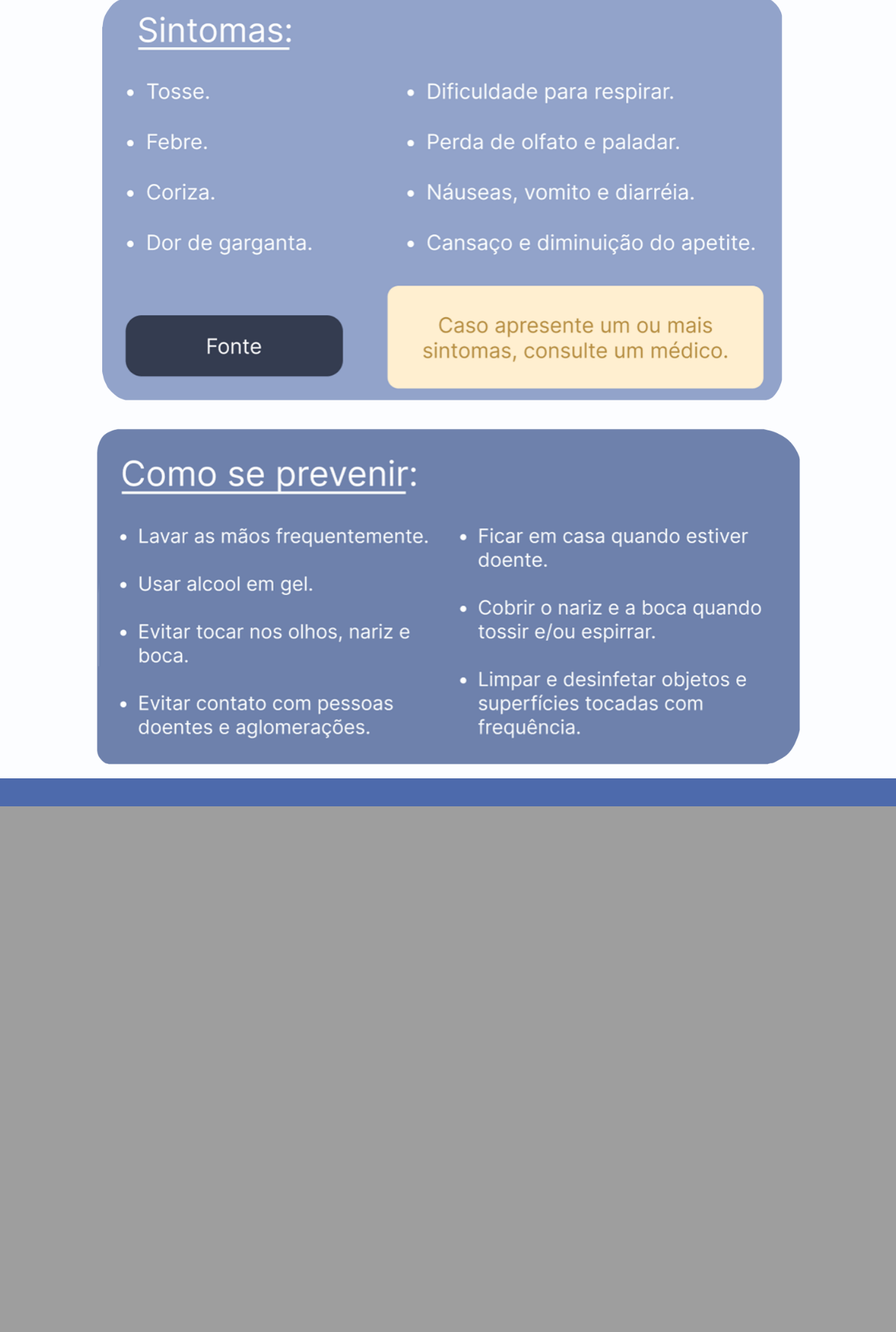
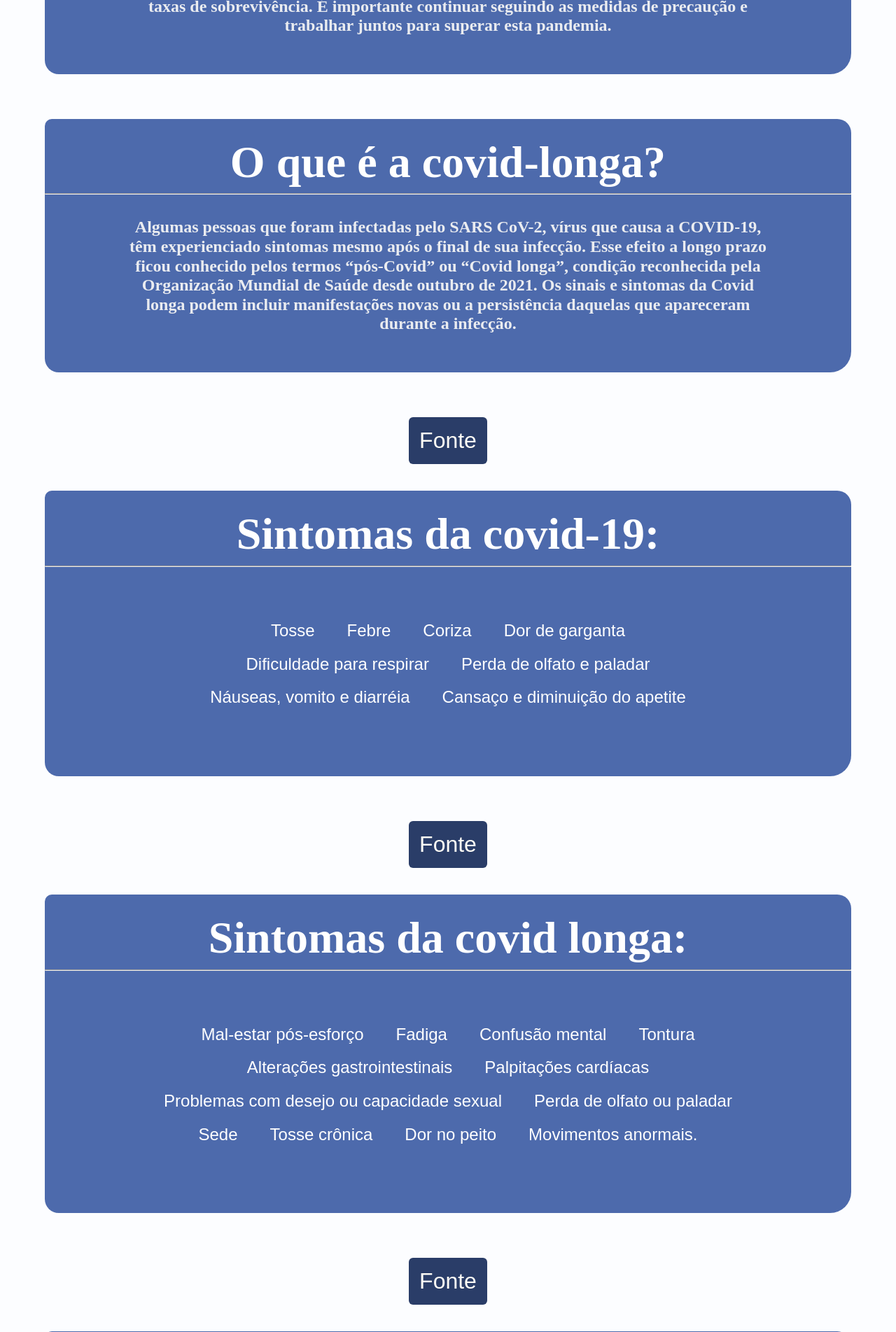
Before and after one commit to APIEquipe/EquipeTechEmpireAPI, a Flask app: page /info in a window 1280 px wide; the page is wider, and only the part inside the window is pictured. Shown: the part 946-2849 px from the top of that part at 70% size. Before the commit the page ends 2098 px from the top of that part, so only its background shows below. Run offline with Flask 2, Linux system fonts and the light colour scheme; some libraries are stand-ins or nearby versions.

Commit message:
Mudanças na página covid.html - Troca das imagens por texto

```diff
--- a/FrontEnd/static/css/formas.css
+++ b/FrontEnd/static/css/formas.css
@@ -23,7 +23,7 @@
     font-size: 3vh;
     text-align: center;
     letter-spacing: 5%;
-    color: #f3f4f7;
+    color: #eaecf0;
 
   }
 
@@ -32,7 +32,7 @@
       border-radius: 6px;
       padding: 15px;
       cursor: pointer;
-      color: #fffce6d7;
+      color: #fffdf6;
       border: none;
       font-size: 4vh;
 }
--- a/FrontEnd/templates/covid.html
+++ b/FrontEnd/templates/covid.html
@@ -6,18 +6,125 @@
 
 {% block conteudo %}
 
-<div class="Main">
-<h2>
-    <div class="row">
-        <div"><img src="../static/img/sobreinfo.png" alt="Informações" style="width:100%"></div></a>
-        <div><a href='https://www.gov.br/saude/pt-br/coronavirus/sintomas#:~:text=Caracterizado%20a%20partir%20da%20presença,%2C%20fadiga%20e%2Fou%20cefaleia.'><img src="../static/img/sintomas.png" alt="Sintomas" style="width:100%"></div></a>
-        <div><img src="../static/img/comoseprevinir.png" alt="Como se prevenir" style="width:100%"></div></a>
-
-    </div>
-</h2>
 
 
+<div class="texto">
+    <div>
+        <h1>+ Sobre a covid-19:</h1>
+        <hr>
+        <h2>A COVID-19 é uma doença infecciosa causada pelo coronavírus SARS-CoV-2, que foi descoberto pela primeira vez na cidade chinesa de Wuhan, em dezembro de 2019. Desde então, a doença se espalhou rapidamente pelo mundo, tornando-se uma pandemia global em março de 2020.
+        <br>
+        <br>
+        Os sintomas da COVID-19 variam de leves a graves e podem incluir febre, tosse, dificuldade para respirar, fadiga, dor de cabeça, perda do olfato ou paladar, dor de garganta, dores musculares, calafrios, entre outros. Algumas pessoas infectadas não apresentam sintomas, mas ainda assim podem transmitir o vírus para outras pessoas.
+        <br>
+        <br>
+        A COVID-19 se espalha principalmente de pessoa para pessoa por meio de gotículas respiratórias que são expelidas quando uma pessoa infectada tosse, espirra, fala ou respira.
+        Também é possivel contrair o virus tocando em superfícies contaminadas e, em seguida, tocando no rosto.
+        <br>
+        <br>
+        Para prevenir a propagação da COVID-19, é importante seguir as medidas de precaução, como lavar as mãos com frequência, usar máscaras faciais, praticar o distanciamento social e evitar grandes aglomerações. A vacinação também é uma ferramenta crucial na luta contra a pandemia, pois ajuda a reduzir a gravidade da doença e a prevenir a disseminação do vírus.
+        <br>
+        <br>
+        Embora a COVID-19 tenha causado muitas mortes e transtornos em todo o mundo, os avanços na pesquisa e na medicina estão ajudando a combater a doença e a melhorar as taxas de sobrevivência. É importante continuar seguindo as medidas de precaução e trabalhar juntos para superar esta pandemia.
+    </h2>
+        <br>
+        <br>
+        <br>
+   </div>
 </div>
+
+<div class="texto">
+    <div>
+        <h1>O que é a covid-longa?</h1>
+        <hr>
+        <h2>
+        Algumas pessoas que foram infectadas pelo SARS CoV-2, vírus que causa a COVID-19, têm experienciado sintomas mesmo após o final de sua infecção. Esse efeito a longo prazo ficou conhecido pelos termos “pós-Covid” ou “Covid longa”, condição reconhecida pela Organização Mundial de Saúde desde outubro de 2021. Os sinais e sintomas da Covid longa podem incluir manifestações novas ou a persistência daquelas que apareceram durante a infecção.
+        </h2>
+        <br>
+        <br>
+        <br>
+   </div>
+</div>
+
+<div class="btn"><a href="https://www.pfizer.com.br/noticias/ultimas-noticias/covid-longa#:~:text=Algumas%20pessoas%20que%20foram%20infectadas,Sa%C3%BAde%20desde%20outubro%20de%202021."><button id="botao">Fonte</button></a></div>
+
+
+<div class="texto">
+    <div>
+        <h1>Sintomas da covid-19:</h1>
+        <hr>
+        <h2>
+            <ul>
+               <li>Tosse</li>
+               <li>Febre</li>
+                <li>Coriza</li>
+                <li>Dor de garganta</li>
+                <br>
+                <li>Dificuldade para respirar</li>
+                <li>Perda de olfato e paladar</li>
+                <li>Náuseas, vomito e diarréia</li>
+                <li>Cansaço e diminuição do apetite</li>
+            </ul>
+        </h2>
+        <br>
+        <br>
+        <br>
+   </div>
+</div>
+
+<div class="btn"><a href="https://www.gov.br/saude/pt-br/coronavirus/sintomas#:~:text=Caracterizado%20a%20partir%20da%20presença,%2C%20fadiga%20e%2Fou%20cefaleia."><button id="botao">Fonte</button></a></div>
+
+<div class="texto">
+    <div>
+        <h1>Sintomas da covid longa:</h1>
+        <hr>
+        <h2>
+            <ul>
+               <li>Mal-estar pós-esforço</li>
+               <li>Fadiga</li>
+                <li>Confusão mental</li>
+                <li>Tontura</li>
+                <li>Alterações gastrointestinais</li>
+                <li>Palpitações cardíacas</li>
+                <li>Problemas com desejo ou capacidade sexual</li>
+                <li>Perda de olfato ou paladar</li>
+                <li>Sede</li>
+                <li>Tosse crônica</li>
+                <li>Dor no peito</li>
+                <li>Movimentos anormais.</li>
+            </ul>
+        </h2>
+        <br>
+        <br>
+        <br>
+   </div>
+</div>
+
+<div class="btn"><a href="https://www.cnnbrasil.com.br/saude/conheca-os-12-sintomas-que-definem-a-covid-longa-segundo-um-novo-estudo/#:~:text=Ao%20longo%20dos%20%C3%BAltimos%20tr%C3%AAs,anos%20ap%C3%B3s%20a%20infec%C3%A7%C3%A3o%20inicial."><button id="botao">Fonte</button></a></div>
+
+<div class="texto">
+    <div>
+        <h1>Como se previnir:</h1>
+        <hr>
+        <h2>
+            <ul>
+               <li>Lavar as mãos frequentemente</li>
+               <li>Usar álcool em gel</li>
+                <li>Evitar tocar nos olhos, nariz e boca</li>
+                <li>Evitar contato com pessoas doentes e aglomerações</li>
+                <li>Permanecer em casa quando estiver doente</li>
+                <li>Cobrir o nariz e a boca quando tossir e/ou espirrar</li>
+                <li>Limpar e desinfetar objetos e superfícies tocadas com frequência</li>
+                <li>Vacinando-se</li>
+
+            </ul>
+        </h2>
+        <br>
+        <br>
+        <br>
+   </div>
+</div>
+</body>
 
 
 {% endblock %}
--- a/FrontEnd/templates/sobre.html
+++ b/FrontEnd/templates/sobre.html
@@ -18,7 +18,6 @@
 
         A COVID-19 se espalha principalmente de pessoa para pessoa por meio de gotículas respiratórias que são expelidas quando uma pessoa infectada tosse, espirra, fala ou respira.
         Também é possivel contrair o virus tocando em superfícies contaminadas e, em seguida, tocando no rosto.</h2>
-        <br>
         <br>
         <br>
    </div>
```
Also changed, not shown: other parts of FrontEnd/static/css/formas.css (+28 -13 lines).
